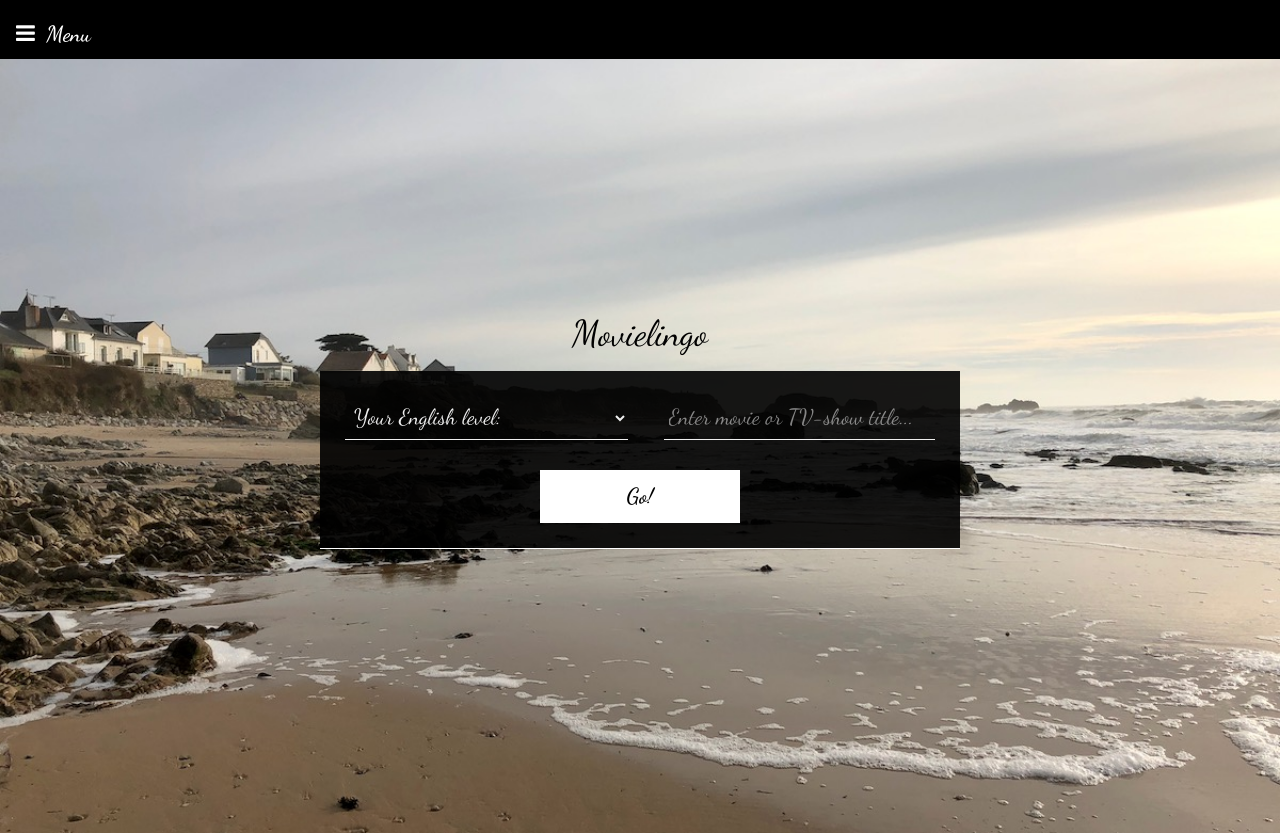
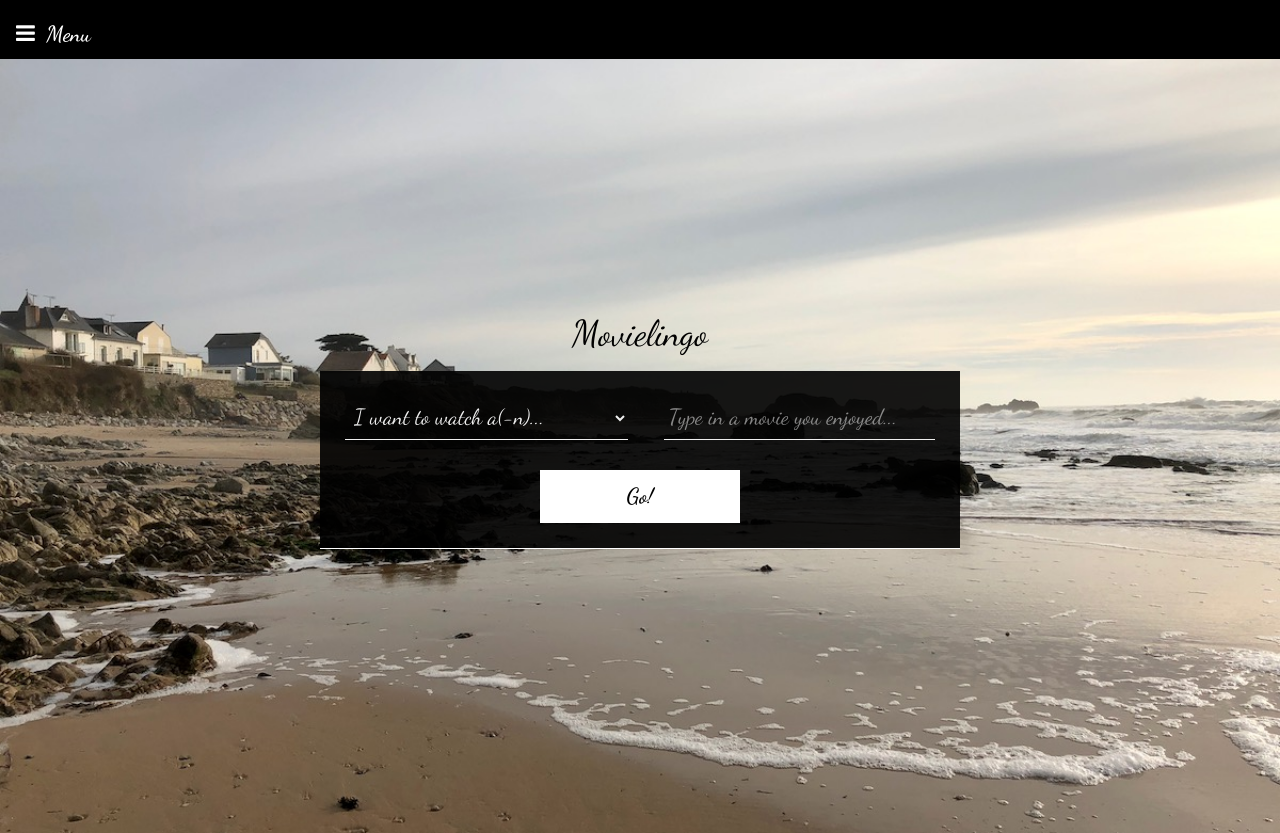
Before and after one commit to nastiaglushko/insight-data-project, a Flask app: page / in a window 1280 px wide. Run offline with Flask 2, Linux system fonts and the light colour scheme; parts of the project's set-up code (start-up, migrations or seed data) failed here and were passed over.

Commit message:
added search by genre

```diff
--- a/local_app/server.py
+++ b/local_app/server.py
@@ -23,8 +23,8 @@ def my_form():
 def dynamic_page():
     if request.method == 'POST':
         movie_title = str(request.form['movie_title'])
-        # l2_level = str(request.form['l2_level']) # can change this to genre
-        titles, posters, genres = recommend_movies(movie_title, movie_db)
+        preferred_genre = str(request.form['desired_genre']) # can change this to genre
+        titles, posters, genres = recommend_movies(movie_title, movie_db, preferred_genre)
         return render_template('final_recom.html', original_movie=titles[-1], imdb_poster = posters[-1],
         											movie_title1=titles[0], imdb_poster1 = posters[0], genres1 = genres[0],
         											movie_title2=titles[1], imdb_poster2 = posters[1], genres2 = genres[1])
--- a/local_app/templates/main_recom.html
+++ b/local_app/templates/main_recom.html
@@ -167,12 +167,19 @@
   <h1>Movielingo</h1>
   <form action="." method = "POST">
     <div class="info">
-      <select class="form-control" id="l2_level" name = "l2_level" required>
-        <option value="proficiency" disabled selected>Your English level:</option>
-        <option value="BegInter">Beginner/Intermediate</option>
-        <option value="UpperInterAdv">Upper-intermediate/Advanced</option>
+      <select class="form-control" id="desired_genre" name = "desired_genre" required>
+        <option value="desired_genre" disabled selected>I want to watch a(-n)...</option>
+        <option value="Any">Movie (any genre)</option>
+        <option value="Family">Family movie</option>
+        <option value="Adventure">Adventure movie</option>
+        <option value="Comedy">Comedy</option>
+        <option value="Animation">Animated movie</option>
+        <option value="Action">Action movie</option>
+        <option value="Fantasy">Fantasy movie</option>
+        <option value="Romance">Romance movie</option>
+        <option value="Drama">Drama</option>
       </select>
-      <input class="form-control" type="text" id="movie_title" name = "movie_title" placeholder="Enter movie or TV-show title..." required>
+      <input class="form-control" type="text" id="movie_title" name = "movie_title" placeholder="Type in a movie you enjoyed..." required>
     </div>
     <button href="/" class="button">Go!</button>
   </form>
```
